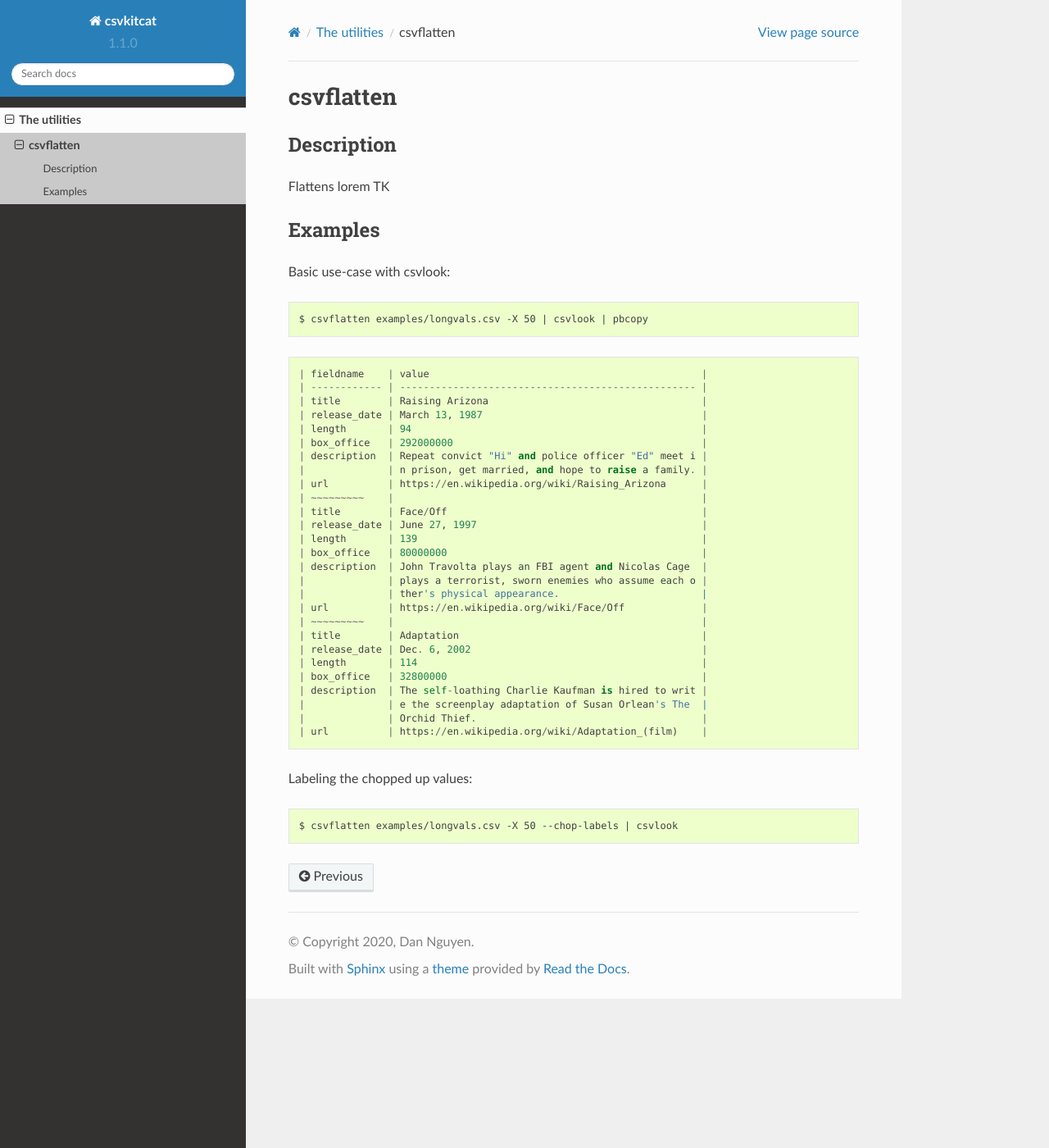
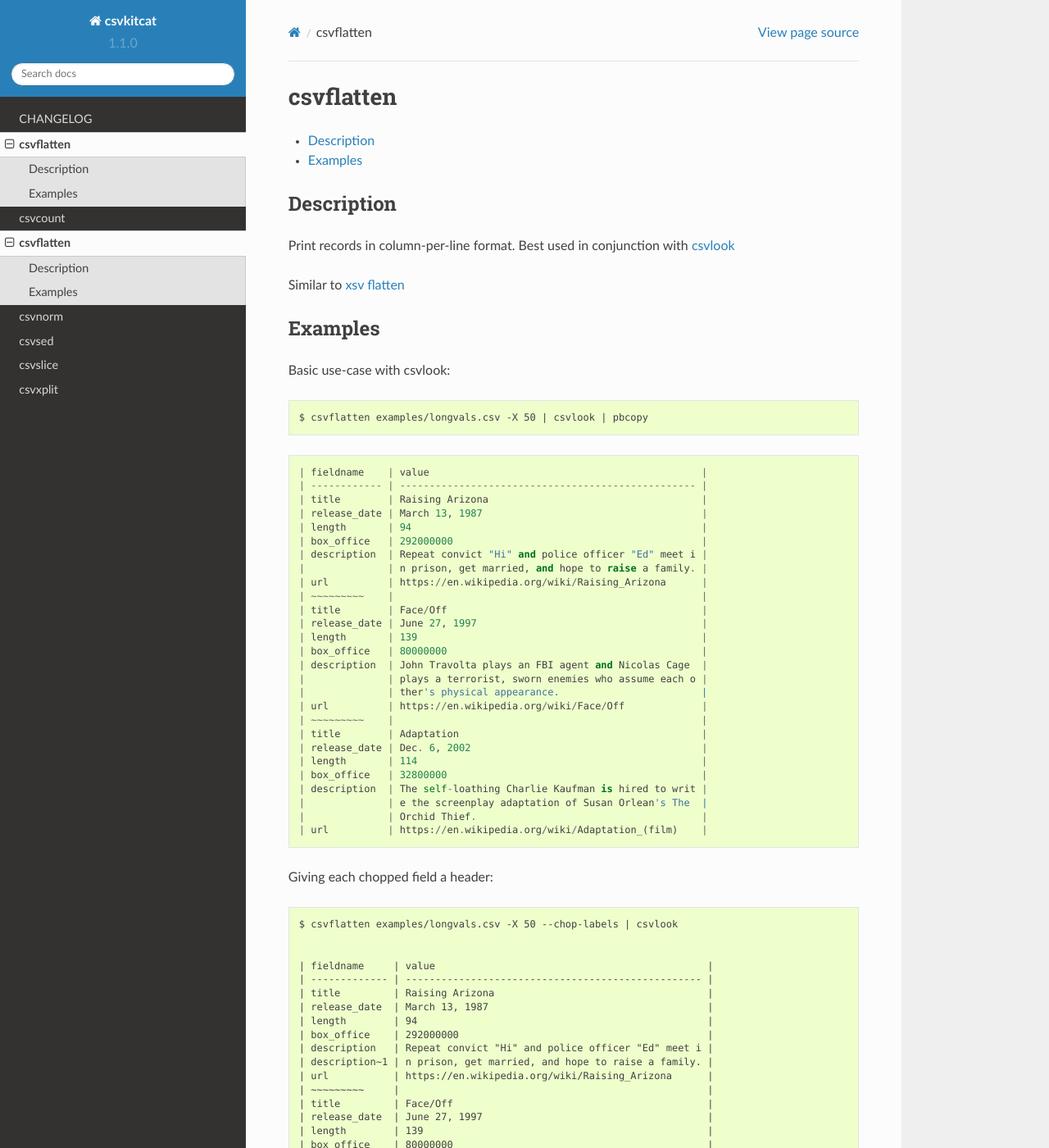
Before and after one commit to dannguyen/csvkitcat, a Sphinx documentation site: the page built from docs/moreutils/csvflatten.rst, in a window 1280 px wide and 1400 px high. Shown: the whole window at 82% size. Built offline with Sphinx 7.4.7 and the Read the Docs theme 2.0.0, drawn with Linux system fonts in a browser that asks for light colours; some of the changed text lies outside the part shown.

Commit message:
moar docs

```diff
--- a/CHANGELOG.rst
+++ b/docs/CHANGELOG.rst
@@ -1,6 +1,8 @@
 *********
 CHANGELOG
 *********
+
+.. contents:: :local:
 
 
 1.1.0-alpha
--- a/docs/conf.py
+++ b/docs/conf.py
@@ -47,7 +47,7 @@
 
 # List of patterns, relative to source directory, that match files and
 # directories to ignore when looking for source files.
-exclude_patterns = ['_build']
+exclude_patterns = ['_build', 'Thumbs.db', '.DS_Store']
 
 # The name of the Pygments (syntax highlighting) style to use.
 pygments_style = 'sphinx'
@@ -74,15 +74,14 @@
 htmlhelp_basename = 'csvkitcatdoc'
 
 
-man_pages = [
-]
+# man_pages = []
 
-for filename in os.listdir('moreutils'):
-    name = os.path.splitext(filename)[0]
-    man_pages.append((
-        os.path.join('moreutils', name),
-        name,
-        '%s Documentation' % name,
-        [u'Dan Nguyen'],
-        1
-    ))
+# for filename in os.listdir('moreutils'):
+#     name = os.path.splitext(filename)[0]
+#     man_pages.append((
+#         os.path.join('moreutils', name),
+#         name,
+#         '%s Documentation' % name,
+#         [u'Dan Nguyen'],
+#         1
+#     ))
--- a/docs/moreutils/csvflatten.rst
+++ b/docs/moreutils/csvflatten.rst
@@ -1,12 +1,17 @@
 **********
 csvflatten
 **********
+
+.. contents:: :local:
 
 
 Description
 ===========
 
-Flattens lorem TK
+Print records in column-per-line format. Best used in conjunction with `csvlook <https://csvkit.readthedocs.io/en/latest/scripts/csvlook.html>`_
+
+Similar to `xsv flatten <https://github.com/BurntSushi/xsv#available-commands>`_
+
 
 
 
@@ -51,7 +56,36 @@
     | url          | https://en.wikipedia.org/wiki/Adaptation_(film)    |
 
 
-Labeling the chopped up values::
+Giving each chopped field a header::
 
 
     $ csvflatten examples/longvals.csv -X 50 --chop-labels | csvlook
+
+
+    | fieldname     | value                                              |
+    | ------------- | -------------------------------------------------- |
+    | title         | Raising Arizona                                    |
+    | release_date  | March 13, 1987                                     |
+    | length        | 94                                                 |
+    | box_office    | 292000000                                          |
+    | description   | Repeat convict "Hi" and police officer "Ed" meet i |
+    | description~1 | n prison, get married, and hope to raise a family. |
+    | url           | https://en.wikipedia.org/wiki/Raising_Arizona      |
+    | ~~~~~~~~~     |                                                    |
+    | title         | Face/Off                                           |
+    | release_date  | June 27, 1997                                      |
+    | length        | 139                                                |
+    | box_office    | 80000000                                           |
+    | description   | John Travolta plays an FBI agent and Nicolas Cage  |
+    | description~1 | plays a terrorist, sworn enemies who assume each o |
+    | description~2 | ther's physical appearance.                        |
+    | url           | https://en.wikipedia.org/wiki/Face/Off             |
+    | ~~~~~~~~~     |                                                    |
+    | title         | Adaptation                                         |
+    | release_date  | Dec. 6, 2002                                       |
+    | length        | 114                                                |
+    | box_office    | 32800000                                           |
+    | description   | The self-loathing Charlie Kaufman is hired to writ |
+    | description~1 | e the screenplay adaptation of Susan Orlean's The  |
+    | description~2 | Orchid Thief.                                      |
+    | url           | https://en.wikipedia.org/wiki/Adaptation_(film)    |
--- a/docs/moreutils/moreutils-index.rst
+++ /dev/null
@@ -1,7 +0,0 @@
-The utilities
-=============
-
-.. toctree::
-    :maxdepth: 1
-
-    /moreutils/csvflatten
```
Also changed, not shown: README.rst (+9 -3 lines), docs/index.rst (+17 -4 lines), docs/moreutils/csvcount.rst (added, +22 -0 lines), docs/moreutils/csvnorm.rst (added, +36 -0 lines), docs/moreutils/csvsed.rst (added, +31 -0 lines), docs/moreutils/csvslice.rst (added, +20 -0 lines), docs/moreutils/csvxsplit.rst (added, +34 -0 lines), 4 other files.
